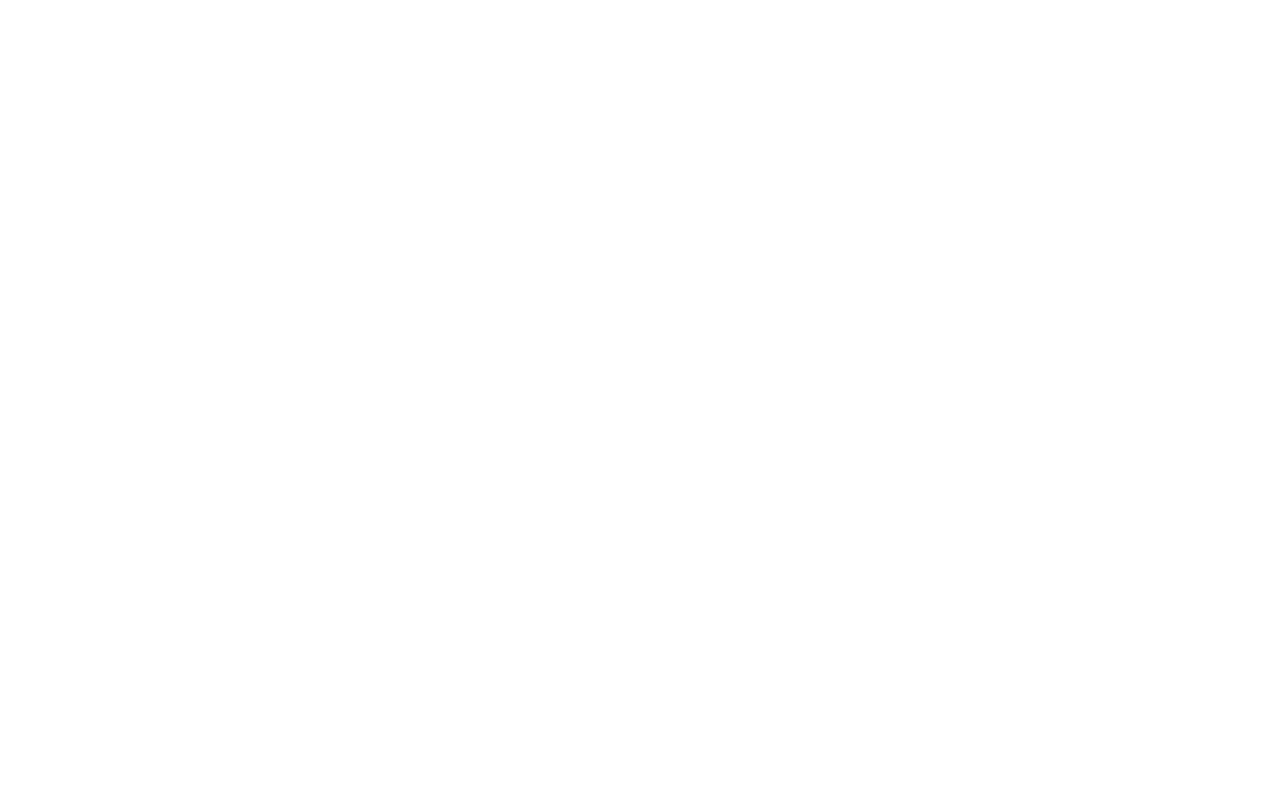
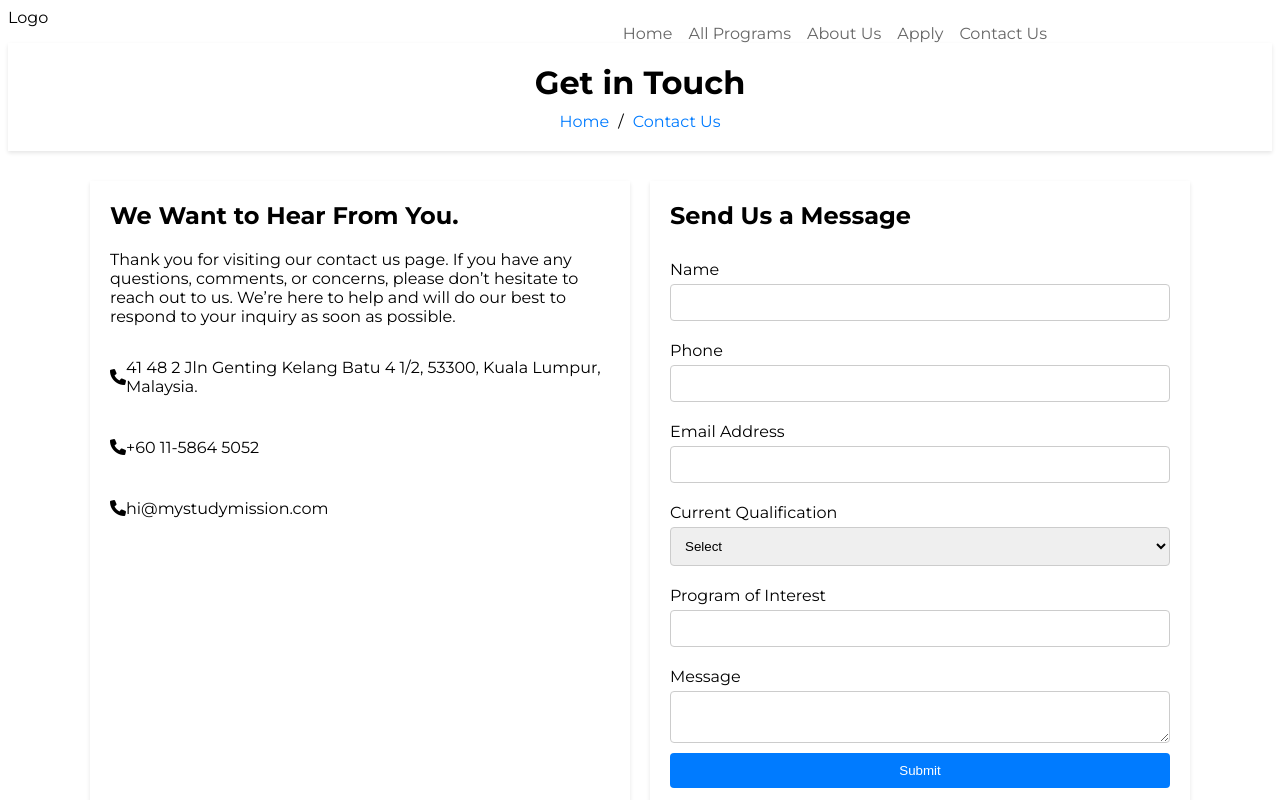
Before and after one commit to Baboucar/sabroad, a Vue app: page /contact in a window 1280 px wide. Before the commit this address had no page. Shown: the top 800 px of the page. Built offline with nearby package versions, Linux system fonts and the light colour scheme; a web font is replaced by a local one.

Commit message:
added contatc

```diff
--- /dev/null
+++ b/src/components/Contact.vue
@@ -0,0 +1,187 @@
+<template>
+    <Nav/>
+    <div id="app">
+      <header>
+        <h1>Get in Touch</h1>
+        <nav>
+          <a href="#">Home</a> / <a href="#">Contact Us</a>
+        </nav>
+      </header>
+      <div class="contact-container">
+        <div class="contact-info">
+          <h2>We Want to Hear From You.</h2>
+          <p>Thank you for visiting our contact us page. If you have any questions, comments, or concerns, please don’t hesitate to reach out to us. We’re here to help and will do our best to respond to your inquiry as soon as possible.</p>
+          <div class="contact-details">
+            <div class="detail">
+              <!-- <img src="@/assets/location-icon.png" alt="Location Icon"> -->
+              <i class="fa fa-phone" aria-hidden="true"></i>
+              <p>41 48 2 Jln Genting Kelang Batu 4 1/2, 53300, Kuala Lumpur, Malaysia.</p>
+            </div>
+            <div class="detail">
+              <!-- <img src="@/assets/phone-icon.png" alt="Phone Icon"> -->
+              <i class="fa fa-phone" aria-hidden="true"></i>
+
+              <p>+60 11-5864 5052</p>
+            </div>
+            <div class="detail">
+              <!-- <img src="@/assets/email-icon.png" alt="Email Icon"> -->
+              <i class="fa fa-phone" aria-hidden="true"></i>
+              <p>hi@mystudymission.com</p>
+            </div>
+          </div>
+        </div>
+        <div class="contact-form">
+          <h2>Send Us a Message</h2>
+          <form @submit.prevent="submitForm">
+            <label for="name">Name</label>
+            <input type="text" id="name" v-model="form.name">
+
+            <label for="phone">Phone</label>
+            <input type="text" id="phone" v-model="form.phone">
+
+            <label for="email">Email Address</label>
+            <input type="email" id="email" v-model="form.email">
+
+            <label for="qualification">Current Qualification</label>
+            <select id="qualification" v-model="form.qualification">
+              <option value="">Select</option>
+              <option value="highschool">High School</option>
+              <option value="bachelor">Bachelor's Degree</option>
+              <option value="master">Master's Degree</option>
+              <option value="phd">PhD</option>
+            </select>
+
+            <label for="interest">Program of Interest</label>
+            <input type="text" id="interest" v-model="form.interest">
+
+            <label for="message">Message</label>
+            <textarea id="message" v-model="form.message"></textarea>
+
+            <button type="submit">Submit</button>
+          </form>
+        </div>
+      </div>
+    </div>
+    <Footer/>
+  </template>
+
+  <script>
+  import Nav from './Nav.vue';
+  import Footer from './Footer.vue';
+  export default {
+    components:{
+    Nav,
+    Footer
+    },
+    name: 'ContactPage',
+    data() {
+      return {
+        form: {
+          name: '',
+          phone: '',
+          email: '',
+          qualification: '',
+          interest: '',
+          message: ''
+        }
+      };
+    },
+    methods: {
+      submitForm() {
+        console.log(this.form);
+        // Handle form submission
+      }
+    }
+  };
+  </script>
+
+  <style scoped>
+  body {
+    font-family: Arial, sans-serif;
+    margin: 0;
+    padding: 0;
+    background-color: #f8f9fa;
+    color: #333;
+  }
+
+  header {
+    text-align: center;
+    padding: 20px;
+    background-color: #ffffff;
+    box-shadow: 0 2px 4px rgba(0,0,0,0.1);
+  }
+
+  header h1 {
+    margin: 0;
+  }
+
+  header nav {
+    margin-top: 10px;
+  }
+
+  header nav a {
+    color: #007bff;
+    text-decoration: none;
+    margin: 0 5px;
+  }
+
+  .contact-container {
+    display: flex;
+    flex-wrap: wrap;
+    justify-content: center;
+    padding: 20px;
+  }
+
+  .contact-info, .contact-form {
+    background-color: #ffffff;
+    padding: 20px;
+    margin: 10px;
+    box-shadow: 0 2px 4px rgba(0,0,0,0.1);
+    flex: 1;
+    min-width: 300px;
+    max-width: 500px;
+  }
+
+  .contact-info h2, .contact-form h2 {
+    margin-top: 0;
+  }
+
+  .contact-details .detail {
+    display: flex;
+    align-items: center;
+    margin: 10px 0;
+  }
+
+  .contact-details .detail img {
+    width: 24px;
+    height: 24px;
+    margin-right: 10px;
+  }
+
+  .contact-form form {
+    display: flex;
+    flex-direction: column;
+  }
+
+  .contact-form label {
+    margin: 10px 0 5px;
+  }
+
+  .contact-form input, .contact-form select, .contact-form textarea, .contact-form button {
+    padding: 10px;
+    margin-bottom: 10px;
+    border: 1px solid #ccc;
+    border-radius: 4px;
+  }
+
+  .contact-form button {
+    background-color: #007bff;
+    color: #ffffff;
+    border: none;
+    cursor: pointer;
+  }
+
+  .contact-form button:hover {
+    background-color: #0056b3;
+  }
+  </style>
--- a/src/components/Nav.vue
+++ b/src/components/Nav.vue
@@ -9,7 +9,7 @@
         <router-link to="/programs">All Programs</router-link>
         <router-link to="/about">About Us</router-link>
         <router-link to="/apply">Apply</router-link>
-        <router-link to="">Contact Us</router-link>
+        <router-link to="/contact">Contact Us</router-link>
       </nav>
     </div>
   </template>
--- a/src/router/index.js
+++ b/src/router/index.js
@@ -4,6 +4,7 @@
 import CourseDetail from '../components/CourseDetail.vue';
 import About from '../components/About.vue';
 import Apply from '../components/Apply.vue';
+import Contact from '../components/Contact.vue';
 
 const router = createRouter({
   history: createWebHistory(import.meta.env.BASE_URL),
@@ -33,6 +34,11 @@
       path:'/apply',
       name:'apply',
       component:Apply
+    },
+    {
+      path:'/contact',
+      name:'contact',
+      component:Contact
     }
 
 
```
